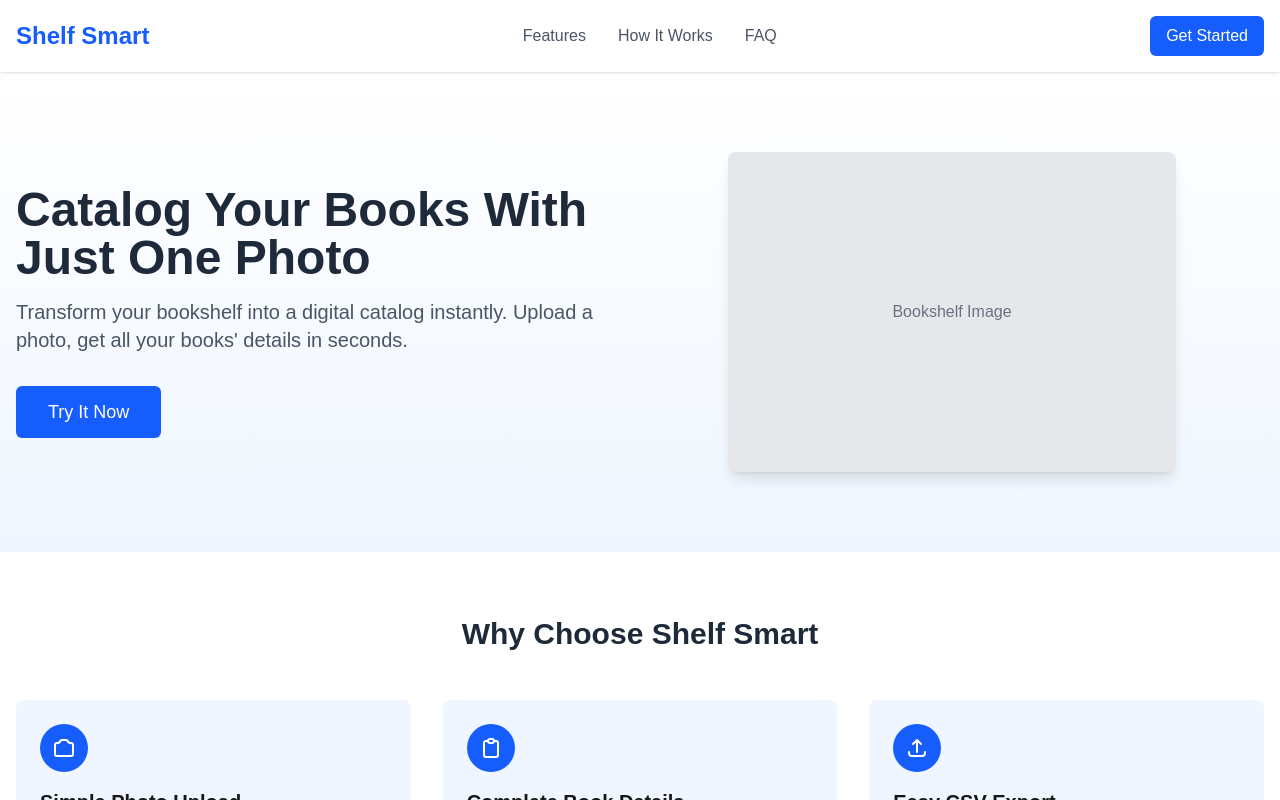
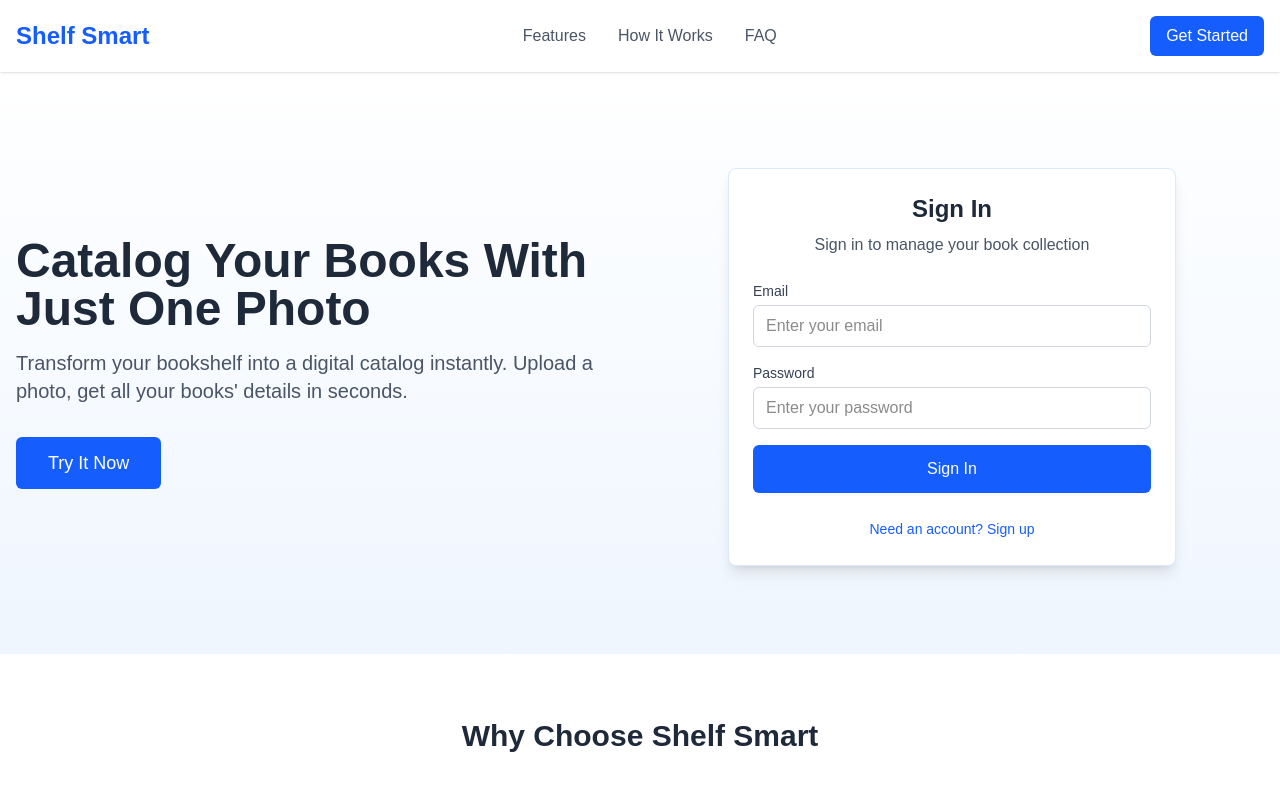
Before and after one commit to albertjoseph0/shelf-smart-modern, a Next.js app in the folder shelf-smart/: page / in a window 1280 px wide. Shown: the top 800 px of the page. Built offline with nearby package versions, Linux system fonts and the light colour scheme.

Commit message:
add placeholder auth component to landing page, UI to go to that section for other CTA too

```diff
--- /dev/null
+++ b/shelf-smart/src/app/components/AuthComponent.tsx
@@ -0,0 +1,96 @@
+'use client';
+
+import { useState } from 'react';
+
+export default function AuthComponent() {
+  const [isSignIn, setIsSignIn] = useState(true);
+  const [email, setEmail] = useState('');
+  const [password, setPassword] = useState('');
+  const [name, setName] = useState('');
+
+  const handleSubmit = (e: React.FormEvent) => {
+    e.preventDefault();
+    // This is a placeholder for actual authentication logic
+    console.log(isSignIn ? 'Signing in' : 'Signing up', { email, password, name });
+  };
+
+  return (
+    <div className="w-full max-w-md h-full bg-white rounded-lg shadow-lg p-6 transition-all duration-300 border border-blue-100">
+      <div className="text-center mb-6">
+        <h3 className="text-2xl font-bold text-gray-800">
+          {isSignIn ? 'Sign In' : 'Create Account'}
+        </h3>
+        <p className="text-gray-600 mt-2">
+          {isSignIn
+            ? 'Sign in to manage your book collection'
+            : 'Join thousands of book lovers organizing their collections'}
+        </p>
+      </div>
+
+      <form onSubmit={handleSubmit} className="space-y-4">
+        {!isSignIn && (
+          <div>
+            <label htmlFor="name" className="block text-sm font-medium text-gray-700 mb-1">
+              Full Name
+            </label>
+            <input
+              type="text"
+              id="name"
+              value={name}
+              onChange={(e) => setName(e.target.value)}
+              className="w-full px-3 py-2 border border-gray-300 rounded-md focus:outline-none focus:ring-2 focus:ring-blue-500"
+              placeholder="Enter your name"
+              required
+            />
+          </div>
+        )}
+
+        <div>
+          <label htmlFor="email" className="block text-sm font-medium text-gray-700 mb-1">
+            Email
+          </label>
+          <input
+            type="email"
+            id="email"
+            value={email}
+            onChange={(e) => setEmail(e.target.value)}
+            className="w-full px-3 py-2 border border-gray-300 rounded-md focus:outline-none focus:ring-2 focus:ring-blue-500"
+            placeholder="Enter your email"
+            required
+          />
+        </div>
+
+        <div>
+          <label htmlFor="password" className="block text-sm font-medium text-gray-700 mb-1">
+            Password
+          </label>
+          <input
+            type="password"
+            id="password"
+            value={password}
+            onChange={(e) => setPassword(e.target.value)}
+            className="w-full px-3 py-2 border border-gray-300 rounded-md focus:outline-none focus:ring-2 focus:ring-blue-500"
+            placeholder="Enter your password"
+            required
+          />
+        </div>
+
+        <button
+          type="submit"
+          className="w-full py-3 px-4 bg-blue-600 text-white font-medium rounded-md hover:bg-blue-700 focus:outline-none focus:ring-2 focus:ring-blue-500 focus:ring-offset-2 transition-colors"
+        >
+          {isSignIn ? 'Sign In' : 'Create Account'}
+        </button>
+      </form>
+
+      <div className="mt-6 text-center">
+        <button
+          onClick={() => setIsSignIn(!isSignIn)}
+          className="text-blue-600 hover:text-blue-800 text-sm font-medium"
+        >
+          {isSignIn ? 'Need an account? Sign up' : 'Already have an account? Sign in'}
+        </button>
+      </div>
+    </div>
+  );
+}
--- a/shelf-smart/src/app/components/LandingPage.tsx
+++ b/shelf-smart/src/app/components/LandingPage.tsx
@@ -2,8 +2,60 @@
 
 import Link from 'next/link';
 import Image from 'next/image';
+import { useRef, useEffect } from 'react';
+import AuthComponent from './AuthComponent';
 
 export default function LandingPage() {
+  const authSectionRef = useRef<HTMLDivElement>(null);
+
+  // Function to scroll to auth section with enhanced focus
+  const scrollToAuth = () => {
+    if (authSectionRef.current) {
+      // Get the element's position
+      const elementRect = authSectionRef.current.getBoundingClientRect();
+      const absoluteElementTop = elementRect.top + window.pageYOffset;
+
+      // Add offset for the sticky header (approximately 80px)
+      const headerOffset = 80;
+      const offsetTop = absoluteElementTop - headerOffset;
+
+      // Scroll to the element with offset
+      window.scrollTo({
+        top: offsetTop,
+        behavior: 'smooth'
+      });
+
+      // Add a highlight effect after scrolling
+      setTimeout(() => {
+        // Add highlight animation
+        authSectionRef.current?.classList.add('ring-4', 'ring-blue-500', 'ring-opacity-70');
+        authSectionRef.current?.classList.add('scale-105');
+
+        // Remove the effect after 1.5 seconds
+        setTimeout(() => {
+          authSectionRef.current?.classList.remove('ring-4', 'ring-blue-500', 'ring-opacity-70');
+          authSectionRef.current?.classList.remove('scale-105');
+        }, 1500);
+      }, 500);
+    }
+  };
+
+  // Add a pulsing animation effect to draw attention to the auth component when page loads
+  useEffect(() => {
+    const authElement = authSectionRef.current;
+    if (authElement) {
+      // Add initial pulse animation
+      setTimeout(() => {
+        authElement.classList.add('animate-pulse');
+
+        // Remove animation after 2 seconds
+        setTimeout(() => {
+          authElement.classList.remove('animate-pulse');
+        }, 2000);
+      }, 1000);
+    }
+  }, []);
+
   return (
     <main className="min-h-screen bg-white">
       {/* Header */}
@@ -17,9 +69,12 @@ export default function LandingPage() {
             <a href="#how-it-works" className="text-gray-600 hover:text-blue-600">How It Works</a>
             <a href="#faq" className="text-gray-600 hover:text-blue-600">FAQ</a>
           </nav>
-          <Link href="/upload" className="bg-blue-600 text-white py-2 px-4 rounded-md hover:bg-blue-700 transition">
+          <button
+            onClick={scrollToAuth}
+            className="bg-blue-600 text-white py-2 px-4 rounded-md hover:bg-blue-700 transition"
+          >
             Get Started
-          </Link>
+          </button>
         </div>
       </header>
 
@@ -32,17 +87,15 @@ export default function LandingPage() {
               Transform your bookshelf into a digital catalog instantly.
               Upload a photo, get all your books' details in seconds.
             </p>
-            <Link href="/upload" className="bg-blue-600 text-white text-lg py-3 px-8 rounded-md hover:bg-blue-700 transition inline-block">
+            <button
+              onClick={scrollToAuth}
+              className="bg-blue-600 text-white text-lg py-3 px-8 rounded-md hover:bg-blue-700 transition inline-block"
+            >
               Try It Now
-            </Link>
+            </button>
           </div>
-          <div className="md:w-1/2 flex justify-center">
-            <div className="relative w-full max-w-md h-80 bg-gray-200 rounded-lg shadow-lg">
-              {/* Placeholder for hero image */}
-              <div className="absolute inset-0 flex items-center justify-center text-gray-500">
-                Bookshelf Image
-              </div>
-            </div>
+          <div id="auth-section" ref={authSectionRef} className="md:w-1/2 flex justify-center transition-all duration-500 transform hover:scale-105 rounded-xl p-2 pt-4">
+            <AuthComponent />
           </div>
         </div>
       </section>
@@ -111,9 +164,12 @@ export default function LandingPage() {
             </div>
           </div>
           <div className="text-center mt-12">
-            <Link href="/upload" className="bg-blue-600 text-white py-3 px-8 rounded-md hover:bg-blue-700 transition inline-block">
+            <button
+              onClick={scrollToAuth}
+              className="bg-blue-600 text-white py-3 px-8 rounded-md hover:bg-blue-700 transition inline-block"
+            >
               Upload Your Books
-            </Link>
+            </button>
           </div>
         </div>
       </section>
@@ -191,9 +247,12 @@ export default function LandingPage() {
           <p className="text-xl text-blue-100 mb-8 max-w-2xl mx-auto">
             Join thousands of book lovers who have simplified their cataloging process with Shelf Smart.
           </p>
-          <Link href="/upload" className="bg-white text-blue-600 py-3 px-8 rounded-md hover:bg-gray-100 transition inline-block text-lg font-medium">
+          <button
+            onClick={scrollToAuth}
+            className="bg-white text-blue-600 py-3 px-8 rounded-md hover:bg-gray-100 transition inline-block text-lg font-medium"
+          >
             Get Started Now
-          </Link>
+          </button>
         </div>
       </section>
 
--- /dev/null
+++ b/shelf-smart/src/middleware.ts
@@ -0,0 +1,12 @@
+import { clerkMiddleware } from '@clerk/nextjs/server'
+
+export default clerkMiddleware()
+
+export const config = {
+  matcher: [
+    // Skip Next.js internals and all static files, unless found in search params
+    '/((?!_next|[^?]*\\.(?:html?|css|js(?!on)|jpe?g|webp|png|gif|svg|ttf|woff2?|ico|csv|docx?|xlsx?|zip|webmanifest)).*)',
+    // Always run for API routes
+    '/(api|trpc)(.*)',
+  ],
+}
```
